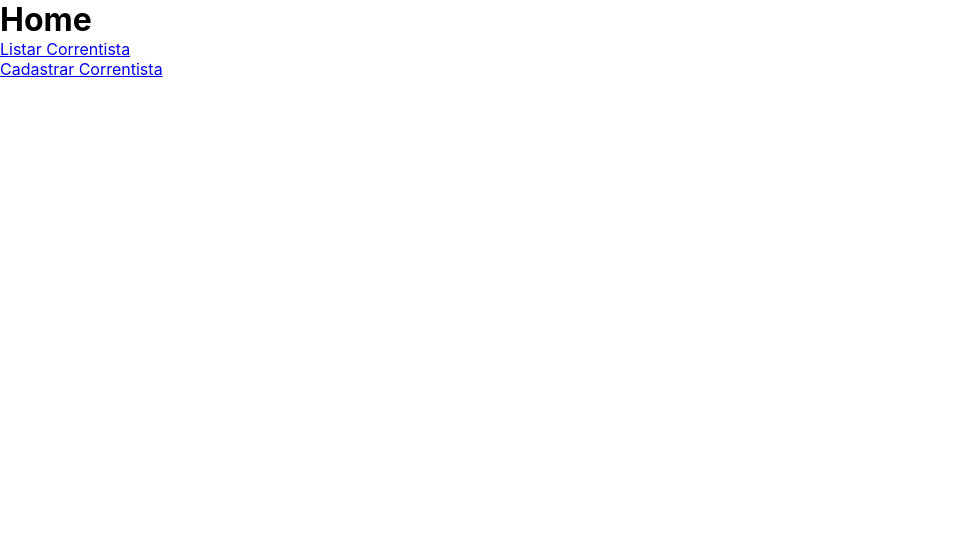
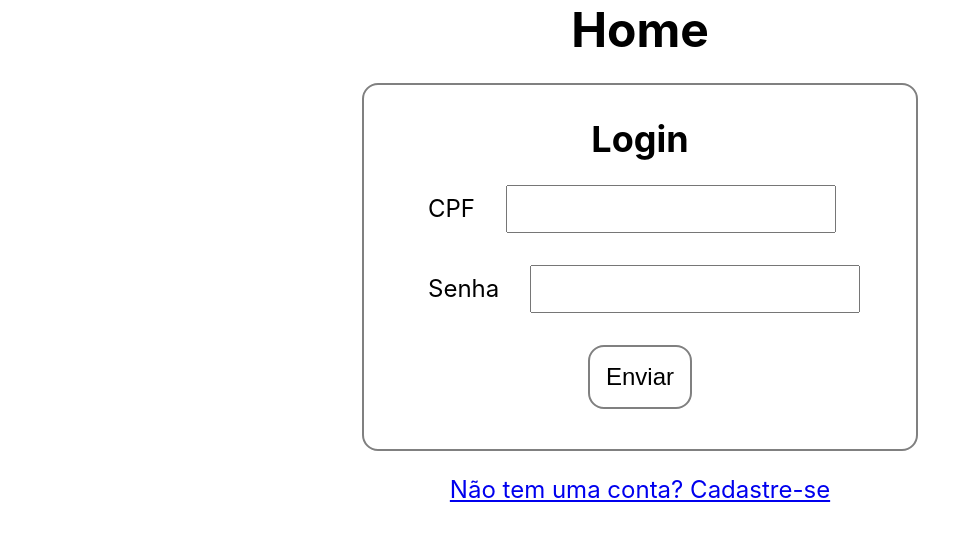
Before and after one commit to GaMa404/ReactBancoDigital, a React (Create React App) app: page / in a window 1280 px wide. Shown: the top 540 px of the page, without its empty margins (0-980 px from the left). Built offline with nearby package versions, Linux system fonts and the light colour scheme.

Commit message:
feat: login

```diff
--- a/src/pages/correntista/form/formCorrentista.js
+++ b/src/pages/correntista/form/formCorrentista.js
@@ -28,12 +28,6 @@ const FormCorrentista = () => {
         <div className="container-form">
             <div className="titulo-form">
                 <h1> Cadastrar Correntista </h1>
-                <nav>
-                    <ul>
-                        <li><Link to="/"> Home </Link></li>
-                        <li><Link to="/correntista"> Listar Correntista </Link></li>
-                    </ul>
-                </nav>
             </div>
 
             <div className="formCorrentista">
@@ -69,6 +63,12 @@ const FormCorrentista = () => {
                     <button type="submit" onClick={handleSubmit}> Enviar </button>
                 </form>
             </div>
+
+            <nav>
+                <ul>
+                    <li><Link to="/"> Já tem uma conta? Faça o login </Link></li>
+                </ul>
+            </nav>
         </div>
     );
 }
--- /dev/null
+++ b/src/pages/home/home.css
@@ -0,0 +1,54 @@
+* {
+    margin: 0;
+    padding: 0;
+    box-sizing: border-box;
+}
+
+#input-nome
+{
+    text-transform: capitalize;
+}
+
+.container
+{
+    display: flex;
+    text-align: center;
+    flex-direction: column;
+    font-size: 3vh;
+    color: black;
+}
+
+.container-login
+{
+    display: flex;
+    justify-content: center;
+    margin: 3vh;
+}
+
+form
+{
+   border: 2px solid gray;
+   border-radius: 2vh;
+   padding: 4vh;
+}
+
+.lbl-input-login
+{
+    width: fit-content;
+    margin: 2vh;
+}
+
+.lbl-input-login label, input, button
+{
+    font-size: 3vh;
+    margin: 1vh;
+    padding: 1vh;
+}
+
+button
+{
+    background-color: transparent;
+    padding: 2vh;
+    border: 2px solid gray;
+    border-radius: 2vh;
+}
--- a/src/pages/home/home.js
+++ b/src/pages/home/home.js
@@ -1,15 +1,64 @@
-import React from "react";
-import { Link } from "react-router-dom";
+import React, { useState } from "react";
+import ReactInputMask from "react-input-mask";
+import { Link, useNavigate } from "react-router-dom";
+import "./home.css";
+import api from "../../services/api";
 
 const Home = () => {
+
+    const [login, setLogin] = useState({
+        cpf: '',
+        senha: '',
+    })
+
+    const navigate = useNavigate();
+
+    const handleSubmit = async (e) => {
+        e.preventDefault();
+        try {
+            const response = await api.post('/correntista/entrar', login);
+            const data = response.data;
+            if(data)
+            {
+                navigate('/correntista');
+            }
+            else
+            {
+                alert("Credenciais incorretas!");
+            }
+        }
+        catch(err)
+        {
+            console.error("Erro ao enviar formulário", err);
+        }
+    }
+
     return (
         <div className="container">
             <h1> Home </h1>
 
+            <div className="container-login">
+                <form onSubmit={handleSubmit}>
+                    <h2> Login </h2>
+                    <div className="lbl-input-login">
+                        <label> CPF </label>
+                        <ReactInputMask mask="999.999.999-99" type="text" value={login.cpf} onChange={(e) => {
+                            const rawValue = e.target.value.replace(/[^\d]/g, '');
+                            setLogin({ ...login, cpf: rawValue })}}/>
+                    </div>
+
+                    <div className="lbl-input-login">
+                        <label> Senha </label>
+                        <input type="password" value={login.senha} onChange={(e) => setLogin({ ...login, senha: e.target.value })}/>
+                    </div>
+
+                    <button type="submit"> Enviar </button>
+                </form>
+            </div>
+
             <nav>
                 <ul>
-                    <li><Link to="/correntista"> Listar Correntista</Link></li>
-                    <li><Link to="/correntista/salvar"> Cadastrar Correntista </Link></li>
+                    <li><Link to="/correntista/salvar"> Não tem uma conta? Cadastre-se </Link></li>
                 </ul>
             </nav>
         </div>
```
